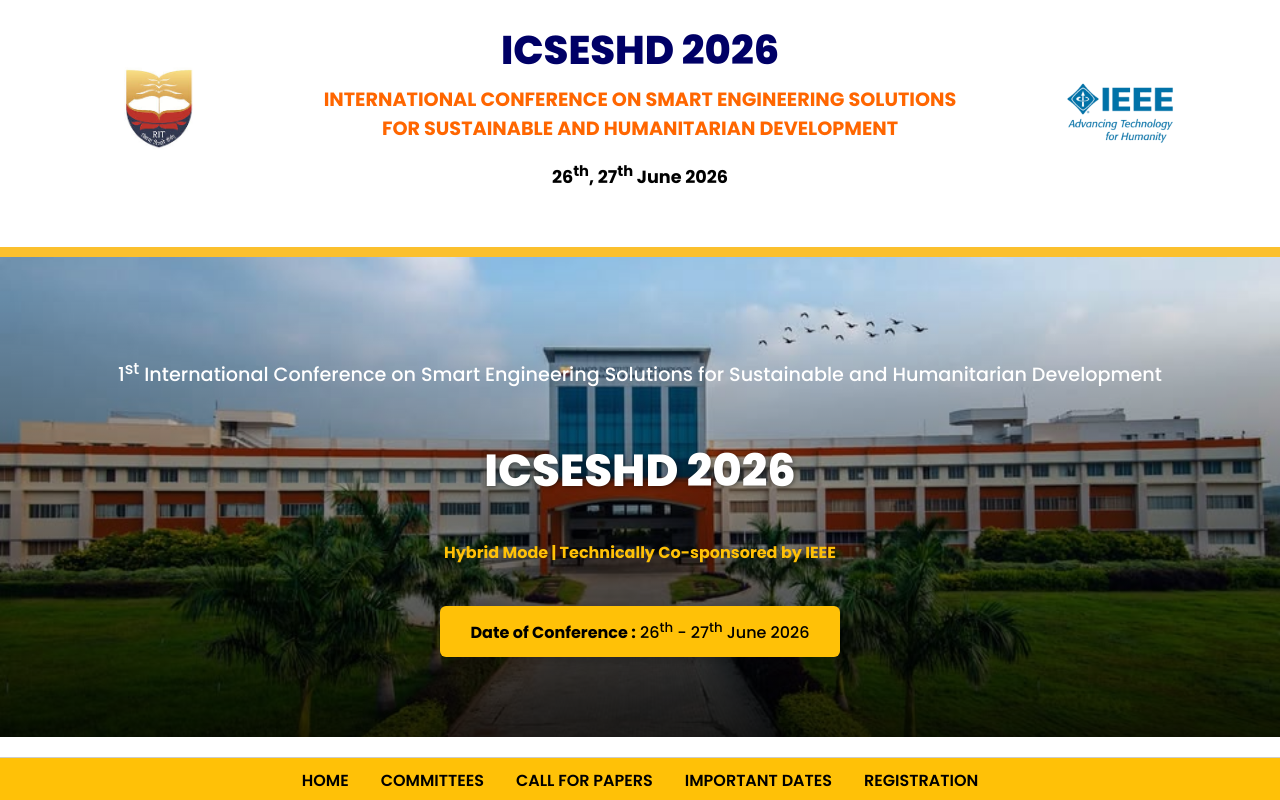
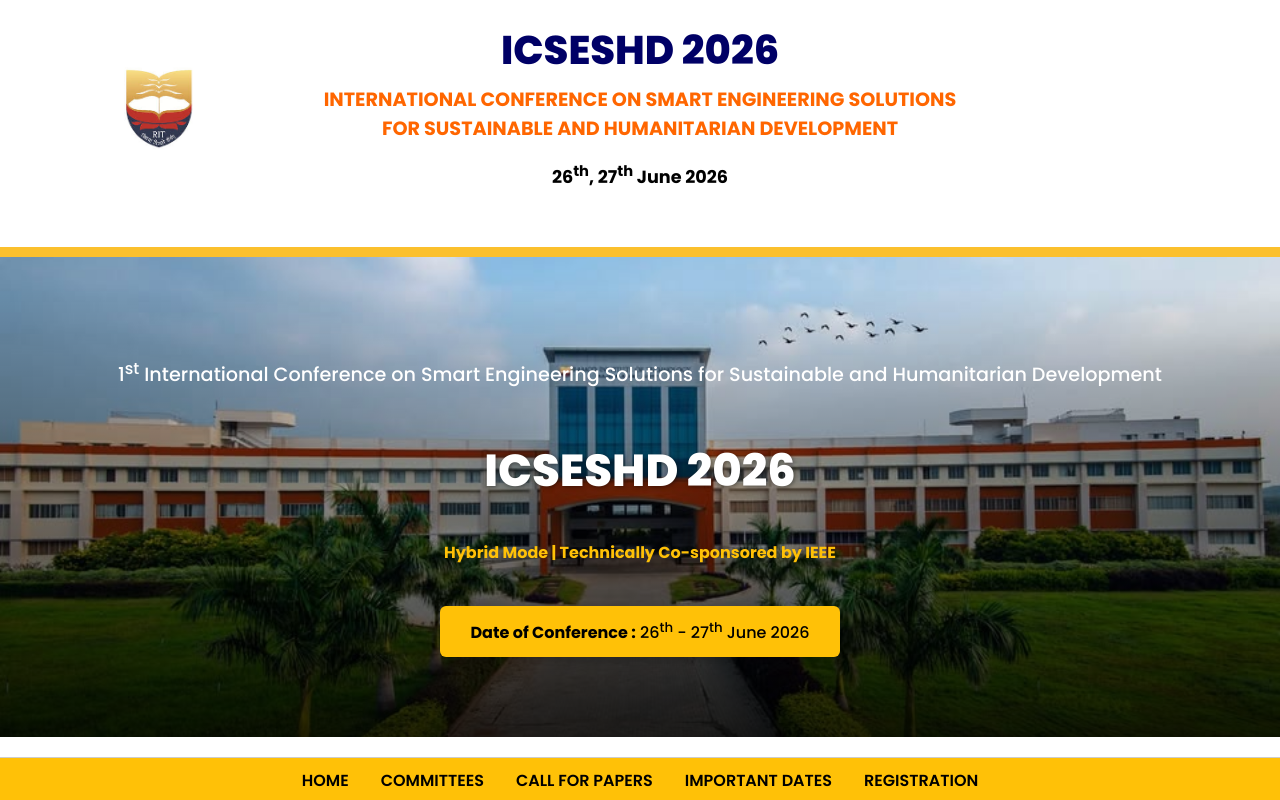
Before and after one commit to Kishor404/RIT-ICSESHD, a React (Vite) app: page / in a window 1280 px wide. Shown: the top 800 px of the page. Built offline with nearby package versions, Linux system fonts and the light colour scheme.

Commit message:
Hide IEEE Logo

```diff
--- a/src/pages/Navbar.jsx
+++ b/src/pages/Navbar.jsx
@@ -21,7 +21,7 @@
         </div>
 
         <div className="logo-box">
-          <img src={IEEELogo} alt="IEEE Logo" className="logo-right" />
+          <img src={IEEELogo} alt="IEEE Logo" className="logo-right" hidden/>
         </div>
       </div>
 
```
